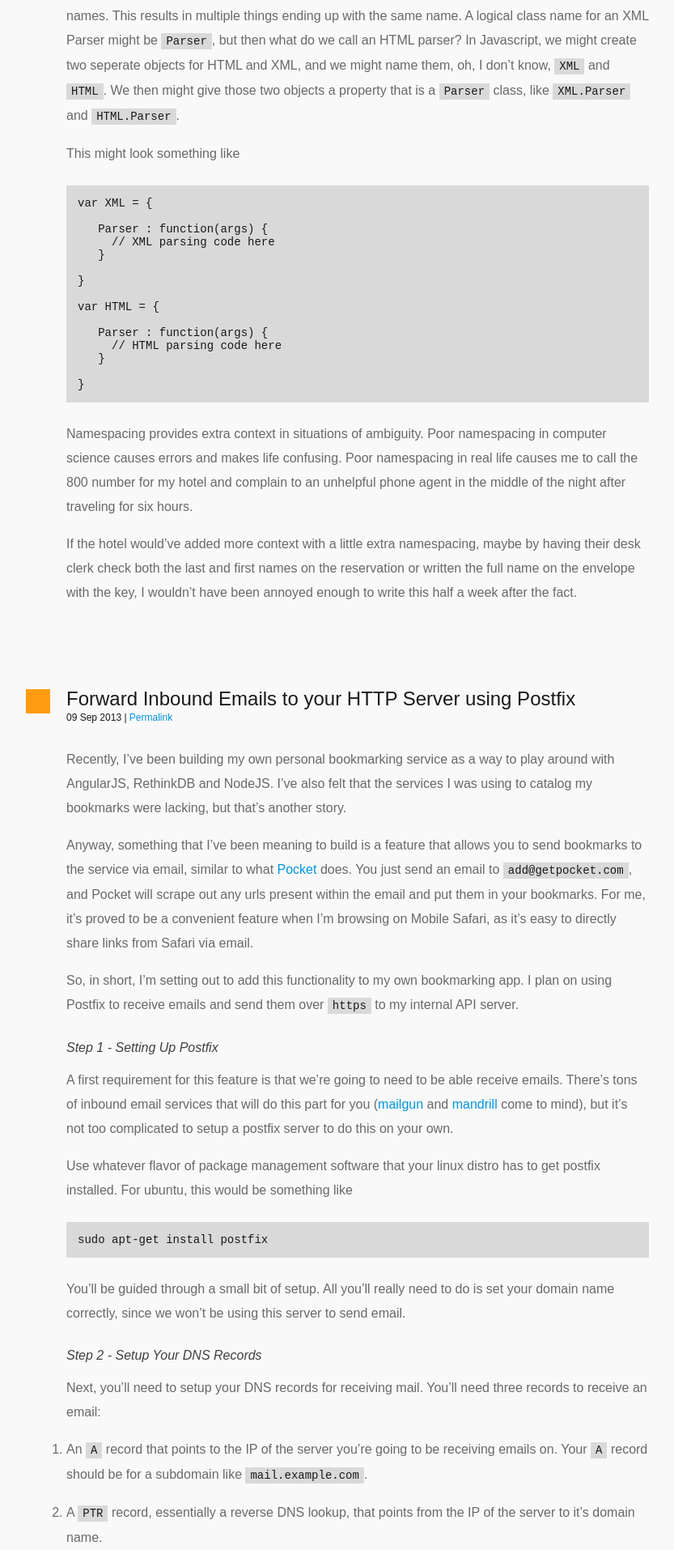
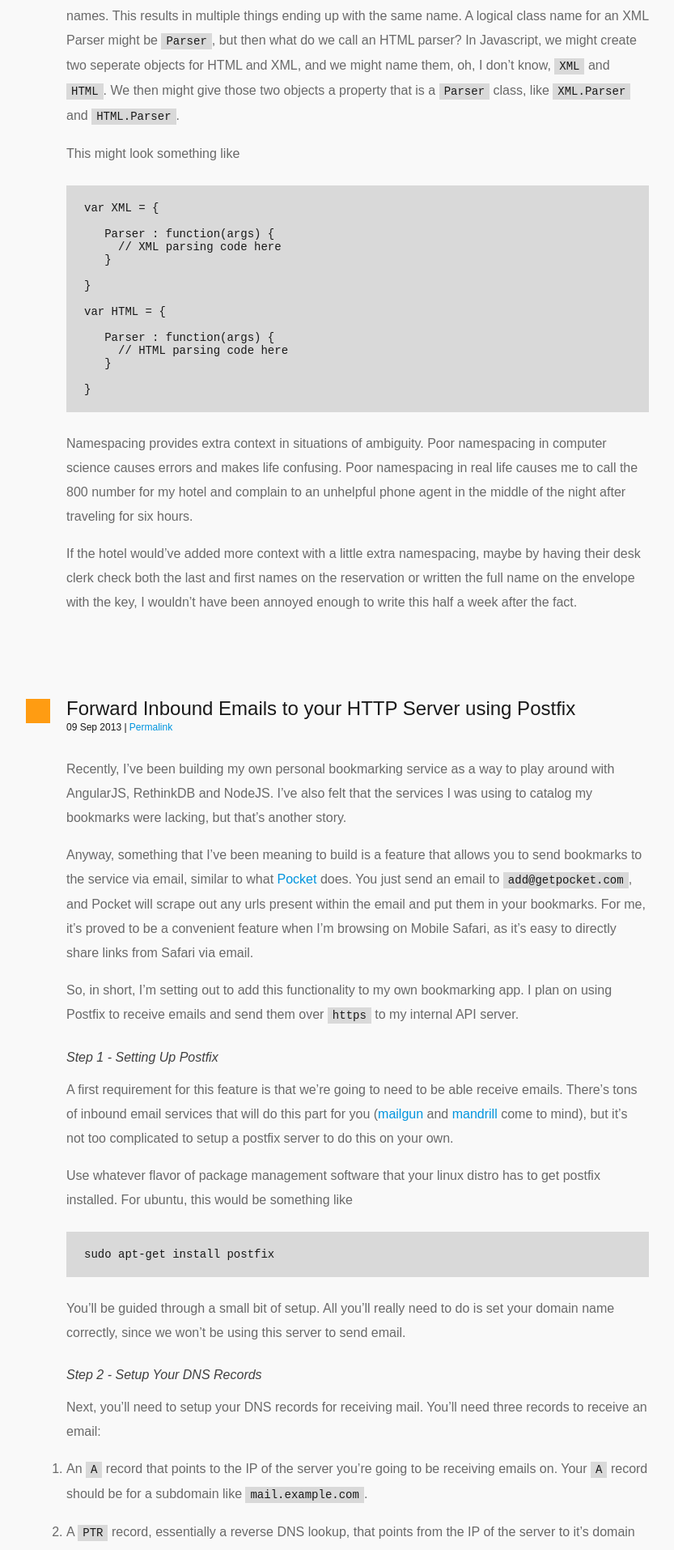
Before and after one commit to brianbrunner/brianbrunner.github.io, a Jekyll site: the page built from index.html, in a window 1280 px wide. Shown: the part 841-2755 px from the top of the page at 81% size, without its empty margins (198-1031 px from the left). Built offline with Jekyll 4.4.1, drawn with Linux system fonts in a browser that asks for light colours; nearby versions of some CDN libraries; the list of posts is cut into pages by our own code; comment, search, counter and statistics services are not loaded.

Commit message:
Updated pre style

```diff
--- a/css/style.css
+++ b/css/style.css
@@ -139,7 +139,7 @@ code {
   padding:2px 6px;
 }
 pre {
-  padding: 14px;
+  padding: 20px 22px;
   margin: 24px 0;
 }
 pre code {
```
